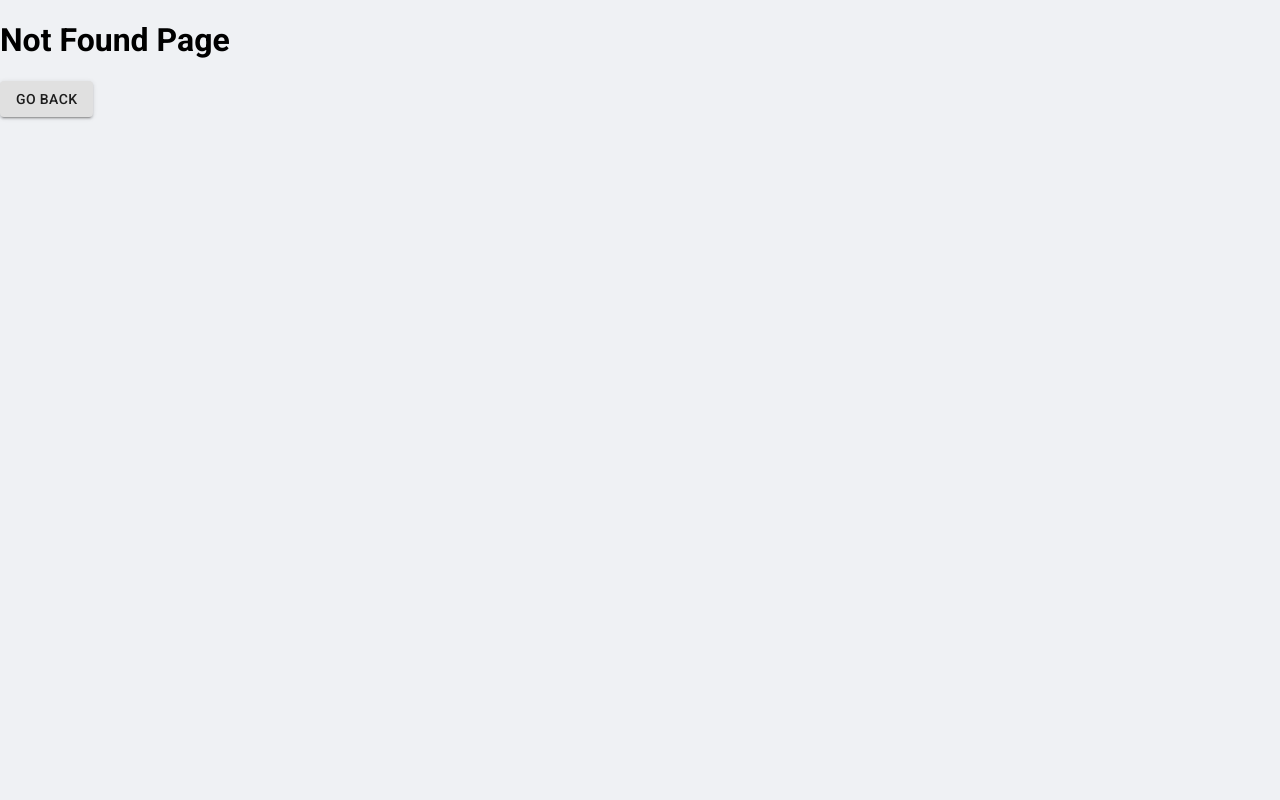
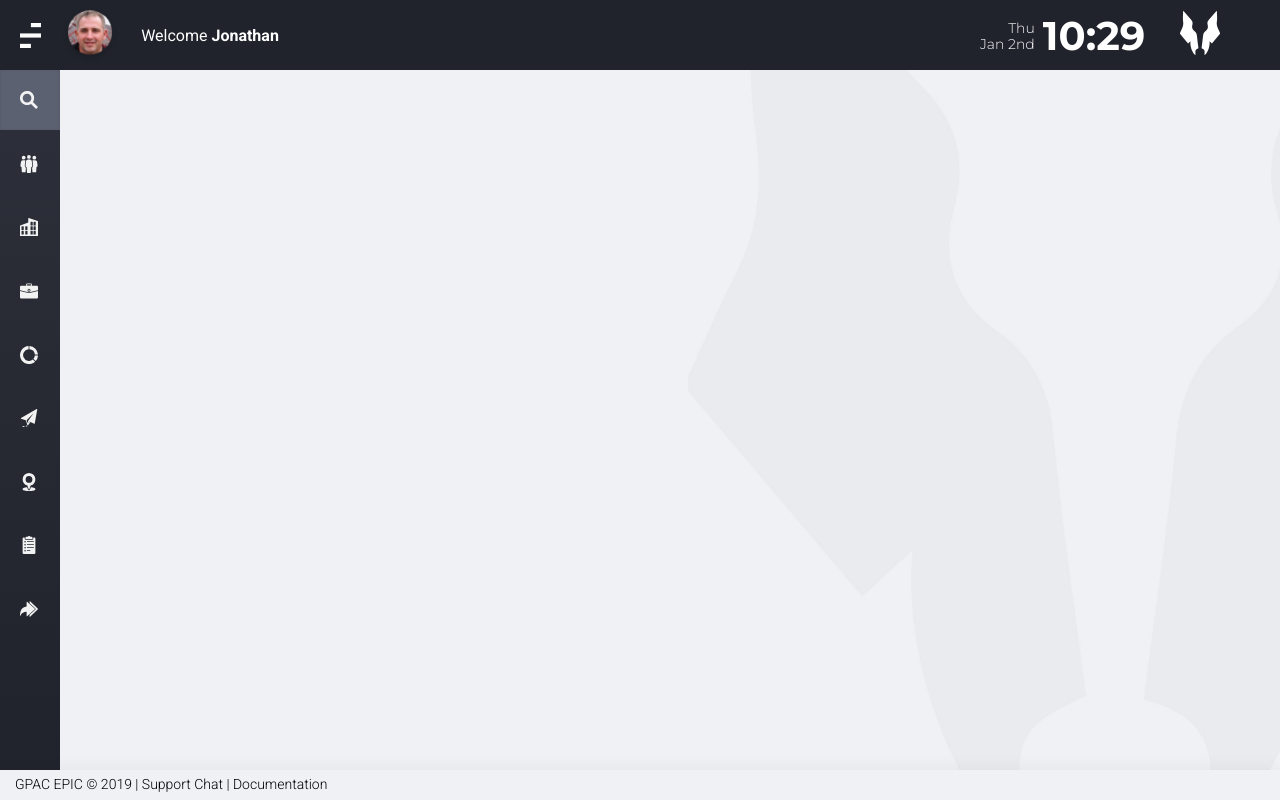
Before and after one commit to gpac-dev/epic-frontend, a React (Create React App) app: page /search in a window 1280 px wide. Before the commit this address had no page. Built offline with nearby package versions, Linux system fonts and the light colour scheme.

Commit message:
fix: add search Page and components

```diff
--- a/src/Components/Dashboard/Menu.js
+++ b/src/Components/Layouts/Menu.js
@@ -3,6 +3,7 @@ import { Link, useRouteMatch } from 'react-router-dom';
 import $ from "jquery";
 
 import dbrd from '../../assets/SVG/nav-dbrd.svg';
+import cand from '../../assets/SVG/nav-cand.svg';
 import srch from '../../assets/SVG/nav-srch.svg';
 import jobs from '../../assets/SVG/nav-jobs.svg';
 import comp from '../../assets/SVG/nav-comp.svg';
@@ -143,11 +144,11 @@ class Menu extends Component {
     return (
       <Fragment>
         <div className="menu">
+          <MenuLink to="/search" img={srch} label="Search" />
+          <MenuLink to="/candidates" img={cand} label="Candidates" />
+          <MenuLink to="/companies" img={comp} label="Companies" />
+          <MenuLink to="/job-orders" img={jobs} label="Job Orders" />
           <MenuLink activeOnlyWhenExact={true} to="/dashboard" img={dbrd} label="Dashboard" />
-          <MenuLink to="/search" img={srch} label="Search" />
-          <MenuLink to="/job-orders" img={jobs} label="Job Orders" />
-          <MenuLink to="/market" img={dbrd} label="Market" />
-          <MenuLink to="/companies" img={comp} label="Companies" />
           <MenuLink to="/projects" img={spro} label="S. Projects" />
           <MenuLink to="/map" img={digi} label="Map" />
           <MenuLink to="/taks-tool" img={rolls} label="Tasks Tool" />
--- a/src/Pages/Dashboard/Dashboard.js
+++ b/src/Pages/Dashboard/Dashboard.js
@@ -1,31 +1,30 @@
-import React, { Component } from 'react';
+import React, { Component, Fragment } from 'react';
 
 import './Dashboard.css';
 
-import Header from '../../Components/Dashboard/Header';
-import Menu from '../../Components/Dashboard/Menu';
-import Footer from '../../Components/Dashboard/Footer';
-import Content from '../../Components/Dashboard/Content';
+import Header from '../../Components/Layouts/Header';
+import Menu from '../../Components/Layouts/Menu';
+import Footer from '../../Components/Layouts/Footer';
 
 class Dashboard extends Component {
   render() {
     return (
-      <React.Fragment>
+      <Fragment>
         <div className="main-cont">
           {/* Header starts */}
-          <Header />
+            <Header />
           {/* Header end */}
           {/* Menu starts */}
-          <Menu />
+            <Menu />
           {/* Menu ends */}
           {/* Content starts */}
-          <Content />
+
           {/* Content ends */}
           {/* Footer starts */}
-          <Footer />
+            <Footer />
           {/* Footer ends */}
         </div>
-      </React.Fragment>
+      </Fragment>
     );
   }
 }
--- a/src/Pages/Search/Search.js
+++ b/src/Pages/Search/Search.js
@@ -0,0 +1,32 @@
+import React, { Component, Fragment } from 'react';
+
+import './Search.css';
+
+import Header from '../../Components/Layouts/Header';
+import Menu from '../../Components/Layouts/Menu';
+import Footer from '../../Components/Layouts/Footer';
+
+class Search extends Component {
+  render() {
+    return (
+      <Fragment>
+        <div className="main-cont">
+          {/* Header starts */}
+            <Header />
+          {/* Header end */}
+          {/* Menu starts */}
+            <Menu />
+          {/* Menu ends */}
+          {/* Content starts */}
+
+          {/* Content ends */}
+          {/* Footer starts */}
+            <Footer />
+          {/* Footer ends */}
+        </div>
+      </Fragment>
+    );
+  }
+}
+
+export default Search;
--- /dev/null
+++ b/src/Routes/ListRoutes.js
@@ -0,0 +1,5 @@
+import Dashboard from "../Pages/Dashboard/Dashboard";
+
+export default [
+  { path: '/dashboard', component: Dashboard },
+];
--- /dev/null
+++ b/src/Routes/PrivateRoute.js
@@ -0,0 +1,22 @@
+import React from 'react';
+import { Redirect, Route } from 'react-router-dom';
+
+const PrivateRoute = ({ component: Component, ...rest }) => (
+  <Route
+    {...rest}
+    render = { props => (
+      localStorage.getItem("token") !== null ? (
+        <Component {...props} />
+      ) : (
+        <Redirect
+          to={{
+            pathname: 'login',
+            state: { from: props.location }
+          }}
+        />
+      )
+    )}
+  />
+);
+
+export default PrivateRoute;
--- a/src/Routes/Routes.js
+++ b/src/Routes/Routes.js
@@ -2,17 +2,29 @@ import React, { Component } from 'react';
 import { BrowserRouter as Router, Route, Switch } from 'react-router-dom'
 
 import Signin from '../Pages/Signin/Signin';
+
+import NotFound from '../Pages/NotFound/NotFound';
+// import ListRoutes from './ListRoutes';
+// import PrivateRoute from './PrivateRoute';
+
 import Dashboard from '../Pages/Dashboard/Dashboard';
-import NotFound from '../Pages/NotFound/NotFound';
+import Search from '../Pages/Search/Search';
 
 class Routes extends Component {
   render() {
     return (
       <Router>
         <Switch>
-          <Route path="/" exact component={Signin} />
+          <Route exact path="/" component={Signin} />
           <Route path="/signin" component={Signin} />
+          <Route path="/forgot-password" component={Signin} />
+
+          {/* ListRoutes.map(props => <Route {...props} /> )*/}
+          {/* <PrivateRoute path="/dashboard" component={Dashboard} /> */}
+
           <Route path="/dashboard" component={Dashboard} />
+          <Route path="/search" component={Search} />
+
           <Route path="*">
             <NotFound />
           </Route>
```
Also changed, not shown: src/Components/Layouts/Footer.js (renamed from src/Components/Dashboard/Footer.js), src/Components/Layouts/Header.js (renamed from src/Components/Dashboard/Header.js), src/Components/Search/Content.js (renamed from src/Components/Dashboard/Content.js), src/Pages/Search/Search.css (added), src/Services/Auth.js (added), 1 other file (tests, documents, lock files or other folders).
